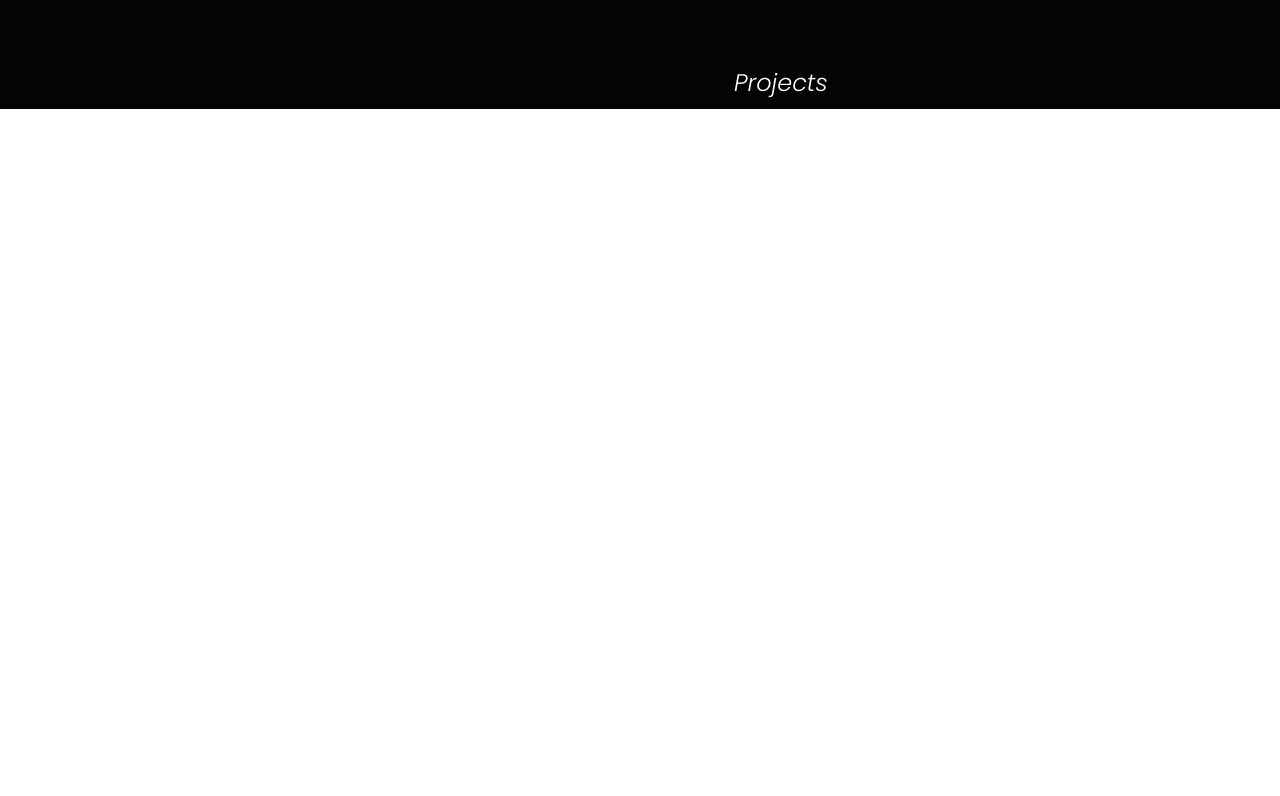
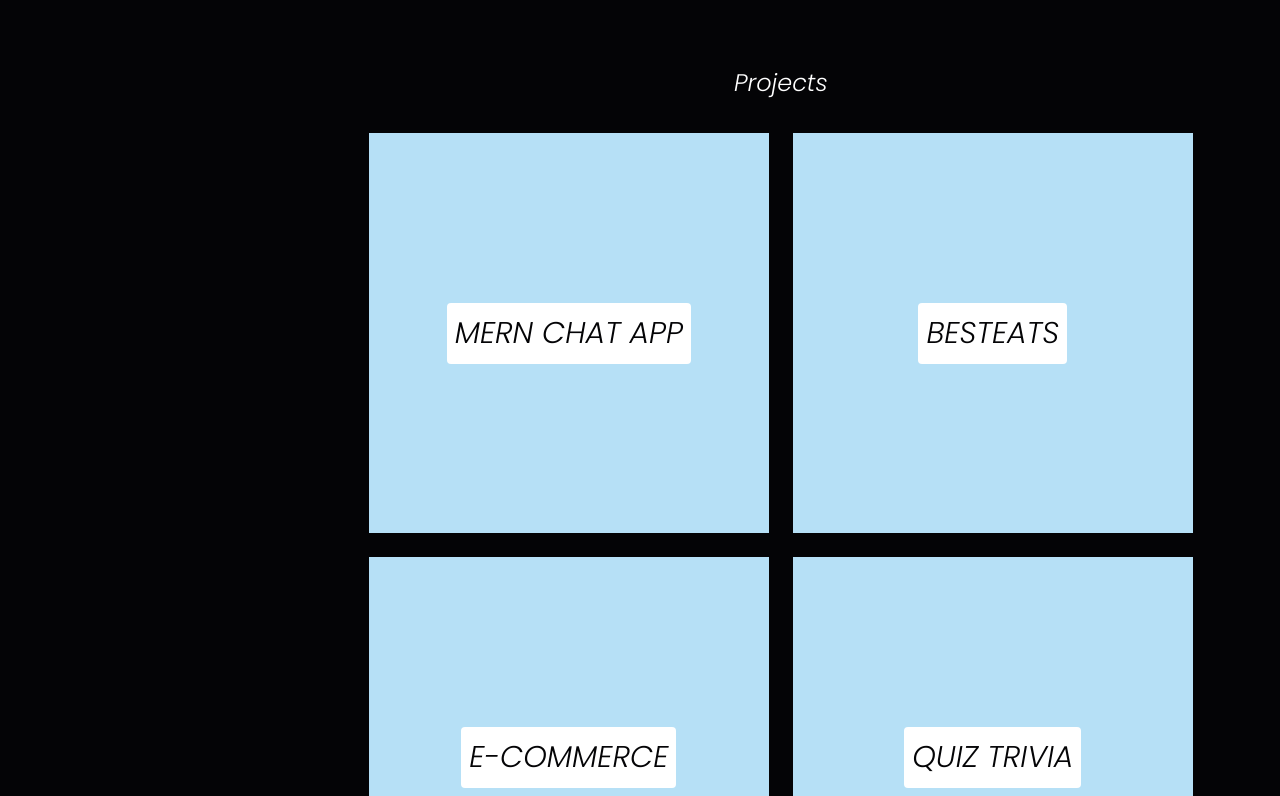
Before and after one commit to shivam30072/scoreboard, a Next.js app: page / in a window 1280 px wide. Shown: the part 1044-1840 px from the top of the page. Before the commit the page ends 1153 px from the top, so only its background shows below. Built offline with nearby package versions, Linux system fonts and the light colour scheme.

Commit message:
projects cards

```diff
--- /dev/null
+++ b/src/Lists/Header.js
@@ -0,0 +1,12 @@
+import { Box, Typography } from "@mui/material";
+import React from "react";
+
+const Header = ({ title }) => {
+  return (
+    <Typography fontFamily={"poppins"} fontSize={"1.5rem"} textAlign={"center"}>
+      {title}
+    </Typography>
+  );
+};
+
+export default Header;
--- /dev/null
+++ b/src/Lists/ProjectCard.js
@@ -0,0 +1,85 @@
+import { Box, Button, Rating, Typography } from "@mui/material";
+import React, { useState } from "react";
+import GitHubIcon from "@mui/icons-material/GitHub";
+import CallMadeIcon from "@mui/icons-material/CallMade";
+
+const ProjectCard = ({ project }) => {
+  const [show, setShow] = useState(false);
+  return (
+    <>
+      <Box
+        width={400}
+        height={400}
+        // bgcolor={"#7db1b4"}
+        bgcolor={"#b6e0f6"}
+        position={"relative"}
+        display={"flex"}
+        justifyContent={"center"}
+        alignItems={"center"}
+        onMouseEnter={() => setShow(true)}
+        onMouseLeave={() => setShow(false)}
+        sx={{
+          transition: "transform 0.3s",
+          transform: show ? "scale(1.05)" : "scale(1)",
+        }}
+      >
+        <Typography
+          bgcolor={"#fff"}
+          display={show ? "none" : "flex"}
+          fontFamily={"poppins"}
+          color={"primary.dark"}
+          p={1}
+          borderRadius={1}
+          fontSize={30}
+        >
+          {project.name}
+        </Typography>
+
+        <Box
+          sx={{
+            position: "absolute",
+            opacity: show ? 1 : 0,
+            top: "0",
+            left: "0",
+            width: "100%",
+            height: "100%",
+            transform: `scale(${show ? 1 : 0.5})`,
+            transition: "opacity 0.3s, transform 0.3s",
+            pointerEvents: show ? "auto" : "none",
+            zIndex: 1,
+            color: "primary.dark",
+            display: "flex",
+            justifyContent: "center",
+            alignItems: "center",
+            bgcolor: "#609acc",
+          }}
+        >
+          <Box
+            display={"flex"}
+            flexDirection={"column"}
+            justifyContent={"center"}
+            alignItems={"center"}
+            p={2}
+          >
+            <Typography fontFamily={"poppins"} fontWeight={900}>
+              {project.desc}
+            </Typography>
+            <Box mt={1}>
+              <Typography fontFamily={"poppins"} sx={{ cursor: "pointer" }}>
+                <GitHubIcon sx={{ marginRight: 1 }} />
+                Checkout the code here
+              </Typography>
+              <Typography fontFamily={"poppins"} sx={{ cursor: "pointer" }}>
+                <CallMadeIcon sx={{ marginRight: 1, marginTop: 0 }} />
+                Live demo here
+              </Typography>
+            </Box>
+          </Box>
+        </Box>
+      </Box>
+      {/* jjj */}
+    </>
+  );
+};
+
+export default ProjectCard;
--- a/src/section/Introduction.js
+++ b/src/section/Introduction.js
@@ -1,16 +1,12 @@
-import { Box, Typography } from "@mui/material";
+import { Box } from "@mui/material";
 import React from "react";
+import Header from "../Lists/Header";
 
 const Introduction = () => {
   return (
     <Box mt={4}>
-      <Typography
-        fontFamily={"poppins"}
-        fontSize={"1.5rem"}
-        textAlign={"center"}
-      >
-        INTRODUCTION
-      </Typography>
+      <Header title={"INTRODUCTION"} />
+
       <Box
         sx={{
           backgroundColor: "primary.light",
--- a/src/section/Projects.js
+++ b/src/section/Projects.js
@@ -1,16 +1,56 @@
 import { Box, Typography } from "@mui/material";
 import React from "react";
+import Header from "../Lists/Header";
+import ProjectCard from "../Lists/ProjectCard";
+
+const projectInfo = [
+  {
+    id: 0,
+    name: "MERN CHAT APP",
+    github: "",
+    liveApp: "",
+    desc: "In publishing and graphic design, Lorem ipsum is a placeholder text commonly used to demonstrate the visual form of a document or atypeface without relying on meaningful content. Lorem ipsum may be used as a placeholder before final copy is available.",
+  },
+  {
+    id: 1,
+    name: "BESTEATS",
+    github: "",
+    liveApp: "",
+    desc: "In publishing and graphic design, Lorem ipsum is a placeholder text commonly used to demonstrate the visual form of a document or atypeface without relying on meaningful content. Lorem ipsum may be used as a placeholder before final copy is available.",
+  },
+  {
+    id: 2,
+    name: "E-COMMERCE",
+    github: "",
+    liveApp: "",
+    desc: "In publishing and graphic design, Lorem ipsum is a placeholder text commonly used to demonstrate the visual form of a document or atypeface without relying on meaningful content. Lorem ipsum may be used as a placeholder before final copy is available.",
+  },
+  {
+    id: 3,
+    name: "QUIZ TRIVIA",
+    github: "",
+    liveApp: "",
+    desc: "In publishing and graphic design, Lorem ipsum is a placeholder text commonly used to demonstrate the visual form of a document or atypeface without relying on meaningful content. Lorem ipsum may be used as a placeholder before final copy is available.",
+  },
+];
 
 const Projects = () => {
   return (
     <Box mt={4}>
-      <Typography
-        fontFamily={"poppins"}
-        fontSize={"1.5rem"}
-        textAlign={"center"}
+      <Header title={"Projects"} />
+
+      <Box
+        display={"flex"}
+        gap={3}
+        flexWrap={"wrap"}
+        mt={4}
+        mb={2}
+        justifyContent={"center"}
       >
-        Projects
-      </Typography>
+        {projectInfo.map((project) => (
+          <ProjectCard key={project.id} project={project} />
+        ))}
+      </Box>
     </Box>
   );
 };
--- a/src/section/WorkExperience.js
+++ b/src/section/WorkExperience.js
@@ -2,17 +2,12 @@ import { Box, Chip, Typography } from "@mui/material";
 import React from "react";
 import workingmenanimation from "../workingman.json";
 import Lottie from "lottie-react";
+import Header from "../Lists/Header";
 
 const WorkExperience = () => {
   return (
     <Box mt={4}>
-      <Typography
-        fontFamily={"poppins"}
-        fontSize={"1.5rem"}
-        textAlign={"center"}
-      >
-        Work Experience
-      </Typography>
+      <Header title={"Work Experience"} />
       <Box display={"flex"} justifyContent={"flex-start"} ml={0} gap={2}>
         <Lottie
           animationData={workingmenanimation}
```
